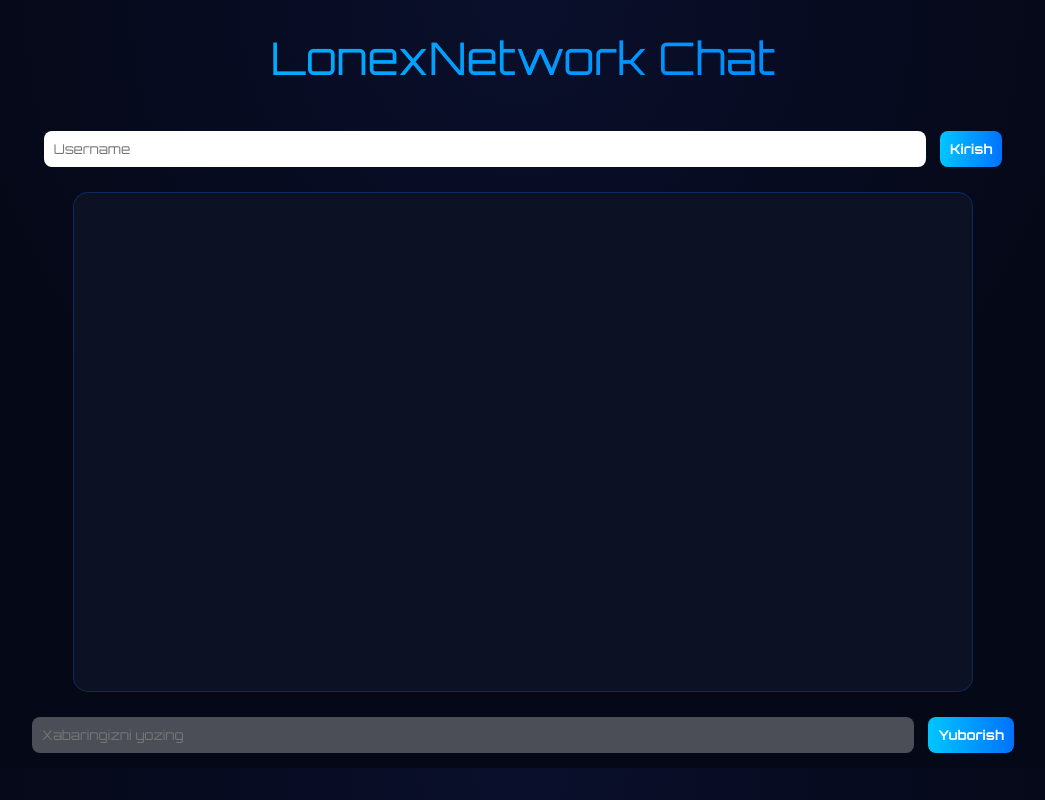
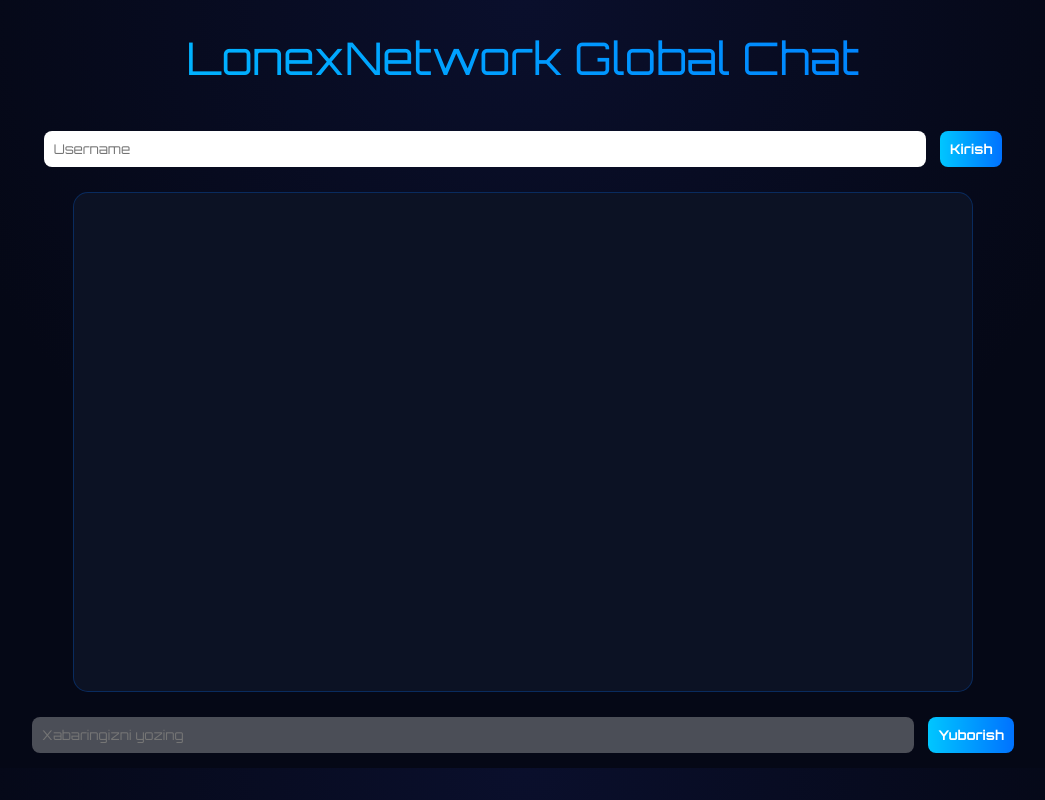
Before and after one commit to lonexyt01/LonexSMP-SIte, a plain HTML site: page index.html in a window 1280 px wide. Shown: the whole page, without its empty margins (117-1162 px from the left). Drawn offline with Linux system fonts and the light colour scheme; no server answers.

Commit message:
Update index.html

```diff
--- a/index.html
+++ b/index.html
@@ -3,7 +3,7 @@
 <head>
 <meta charset="UTF-8">
 <meta name="viewport" content="width=device-width, initial-scale=1.0">
-<title>LonexNetwork Chat</title>
+<title>LonexNetwork Global Chat</title>
 <link href="https://fonts.googleapis.com/css2?family=Orbitron:wght@400;700&display=swap" rel="stylesheet">
 <style>
 *{margin:0;padding:0;box-sizing:border-box;font-family:'Orbitron',sans-serif;}
@@ -22,7 +22,7 @@
 </head>
 <body>
 
-<header>LonexNetwork Chat</header>
+<header>LonexNetwork Global Chat</header>
 <div style="text-align:center;margin:10px;">
 <input type="text" id="username" placeholder="Username">
 <button onclick="setUsername()">Kirish</button>
```
